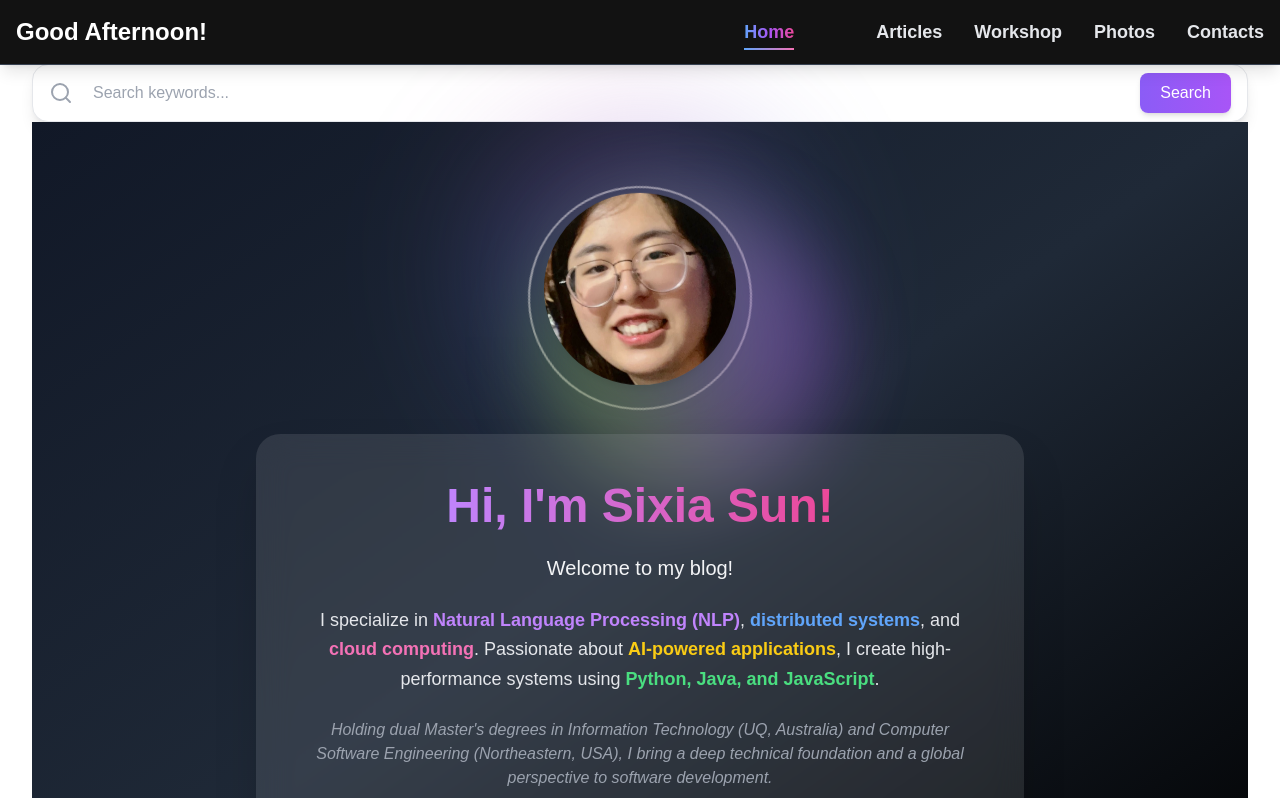
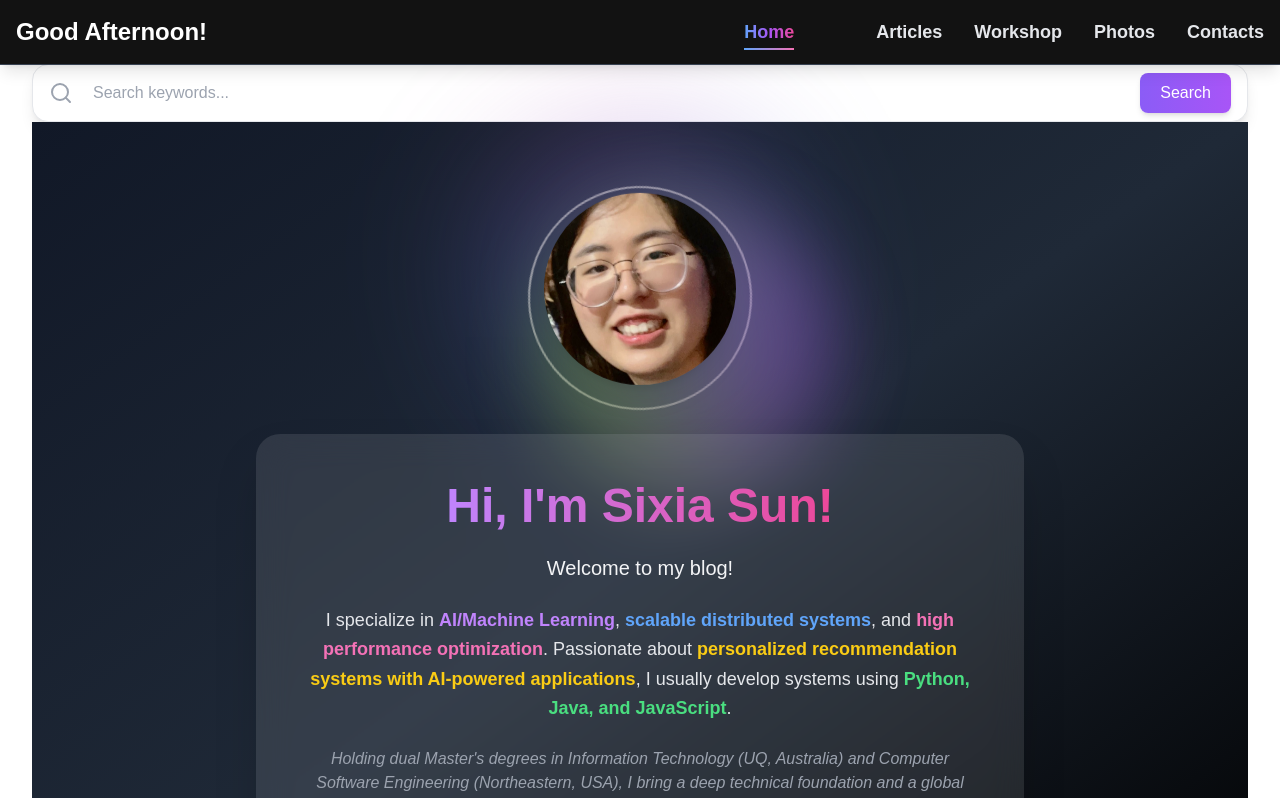
Before and after one commit to sxsun1684/sxsun, a React (Vite) app: page / in a window 1280 px wide. Shown: the top 798 px of the page. Built offline with nearby package versions, Linux system fonts and the light colour scheme; a web font is replaced by a local one.

Commit message:
honepage

```diff
--- a/src/pages/HomePage.jsx
+++ b/src/pages/HomePage.jsx
@@ -32,8 +32,8 @@ const HomePage = () => {
 
                 {/* 个人介绍 */}
                 <p className="mt-6 text-gray-200 text-lg leading-relaxed">
-                    I specialize in <span className="text-purple-400 font-semibold">Natural Language Processing (NLP)</span>, <span className="text-blue-400 font-semibold">distributed systems</span>, and <span className="text-pink-400 font-semibold">cloud computing</span>.
-                    Passionate about <span className="text-yellow-400 font-semibold">AI-powered applications</span>, I create high-performance systems using <span className="text-green-400 font-semibold">Python, Java, and JavaScript</span>.
+                    I specialize in <span className="text-purple-400 font-semibold">AI/Machine Learning</span>, <span className="text-blue-400 font-semibold">scalable distributed systems</span>, and <span className="text-pink-400 font-semibold">high performance optimization</span>.
+                    Passionate about <span className="text-yellow-400 font-semibold">personalized recommendation systems with AI-powered applications</span>, I usually develop systems using <span className="text-green-400 font-semibold">Python, Java, and JavaScript</span>.
                 </p>
 
                 {/* 学历介绍（使用 `{}` 方式修正单引号） */}
```
